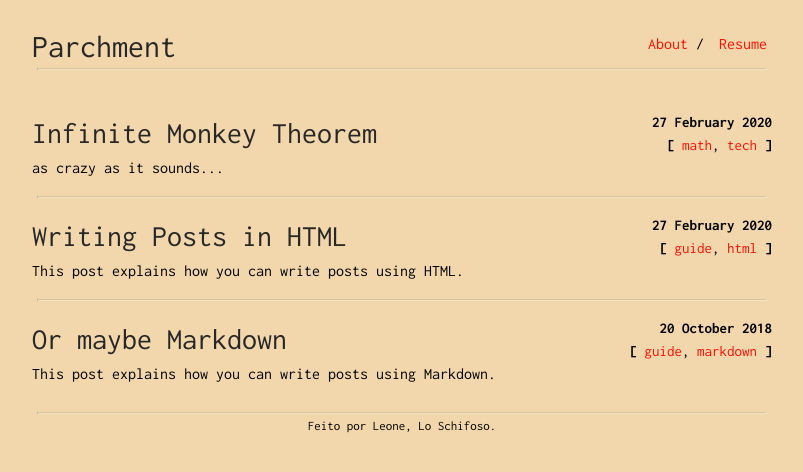
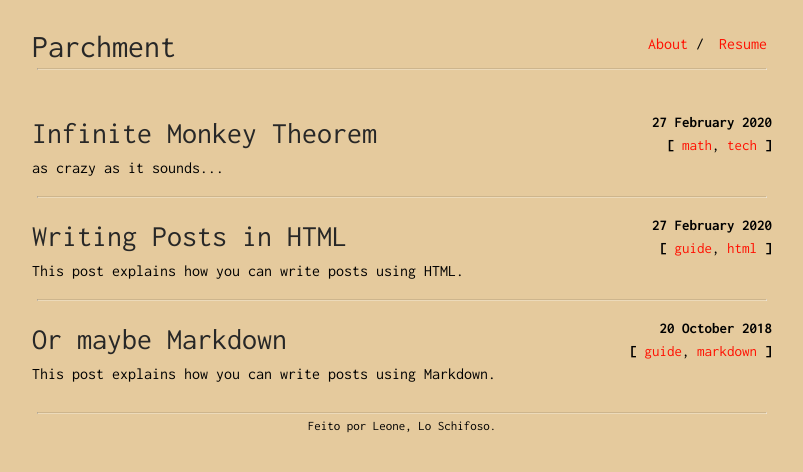
Before and after one commit to heart-leap/heart-leap.github.io, a Jekyll site: the page built from index.html, in a window 1280 px wide. Shown: the top 472 px of the page, without its empty margins (238-1041 px from the left). Built offline with Jekyll 4.4.1, drawn with Linux system fonts in a browser that asks for light colours.

Commit message:
mudei a cor do fundo

```diff
--- a/css/main.scss
+++ b/css/main.scss
@@ -14,7 +14,7 @@ $small-width: 480px;
 body {
     margin: 0;
     font-family: "Inconsolata";
-    background-color: #F2D7AC;
+    background-color: #e5ca9d;
     min-height: 100%;
 }
 a {
```
